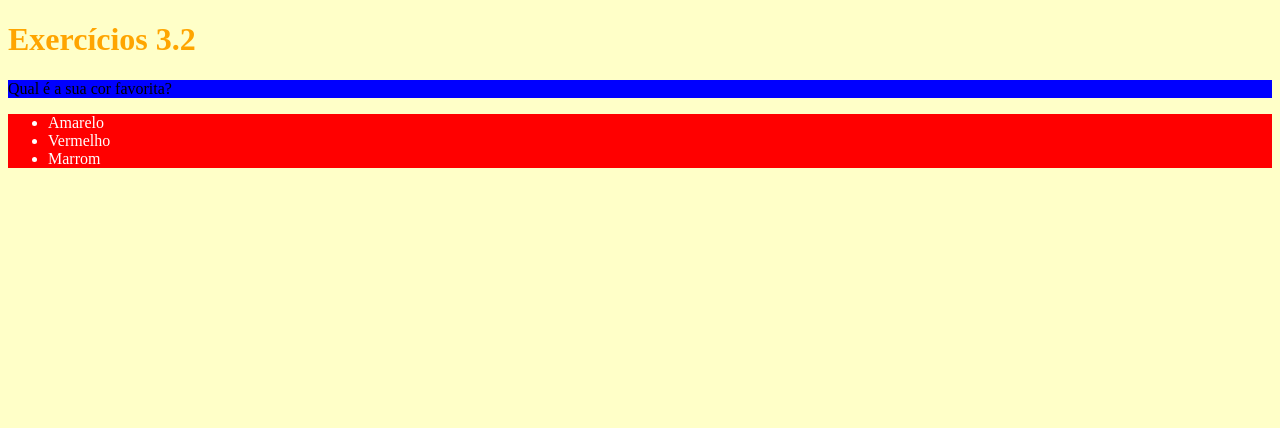
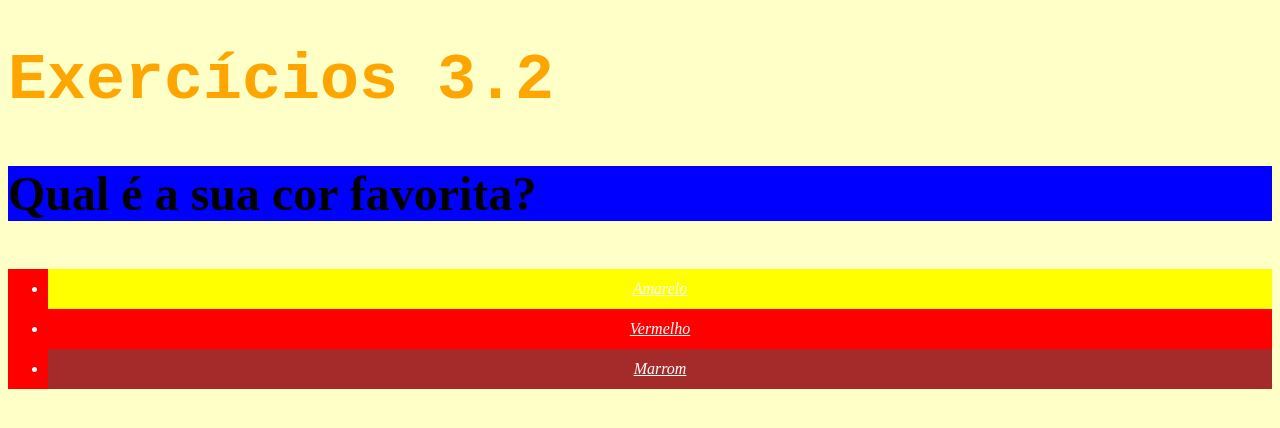
Before and after one commit to Thiago-sLira/Trybe-Estudos, a plain HTML site: page 3.Bloco-Introdução-HTML-CSS/2.Primeiros-Passos-em-CSS/index.html in a window 1280 px wide. Drawn offline with Linux system fonts and the light colour scheme.

Commit message:
Alterações do segundo video

```diff
--- a/3.Bloco-Introdução-HTML-CSS/2.Primeiros-Passos-em-CSS/index.html
+++ b/3.Bloco-Introdução-HTML-CSS/2.Primeiros-Passos-em-CSS/index.html
@@ -7,12 +7,38 @@
     <style>
 
 h1 {
-    front-size: 65%;
+    font-size: 65px;
     color: orange;
+    font-family: monospace, sans-serif;
 }
 
 body {
     background-color: rgb(255, 400, 200);
+    font-size: 16px;
+}
+
+ul {
+    font-style: italic;
+    line-height: 40px;
+    text-align: center;
+    text-decoration: underline;
+}
+
+p {
+    font-weight: 600;
+    font-size: 3em;
+}
+
+#Yellow {
+    background-color: yellow;
+}
+
+#Red {
+    background-color: red;
+}
+
+#Brown {
+    background-color: brown;
 }
 
 #unorder-list {
@@ -31,10 +57,12 @@ color: white;
     <h1>Exercícios 3.2</h1>
     <p class="list-style">Qual é a sua cor favorita?</p>
     <ul class="list-style" id="unorder-list">
-        <li>Amarelo</li>
-        <li>Vermelho</li>
-        <li>Marrom</li>
+        <li id="Yellow">Amarelo</li>
+        <li id="Red">Vermelho</li>
+        <li id="Brown">Marrom</li>
     </ul>
 </body>
 
 </html>
+
+<!-- #csszengarden.com/-->
```
